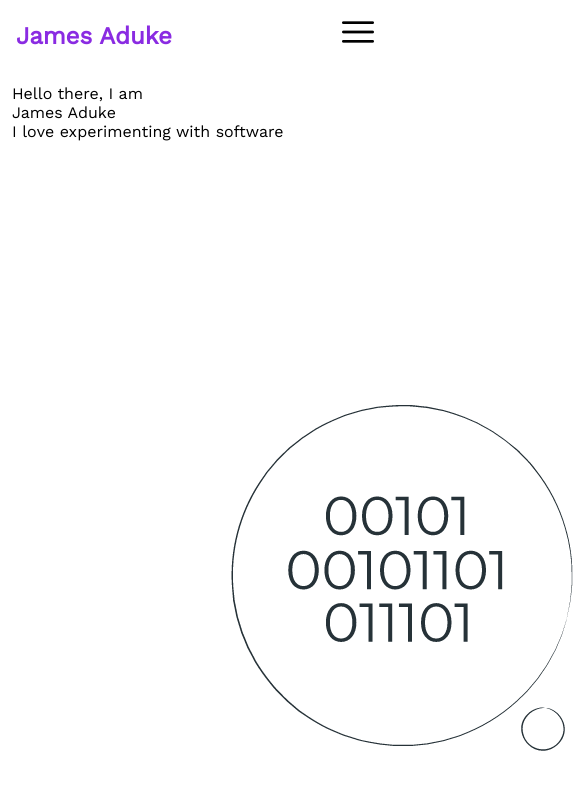
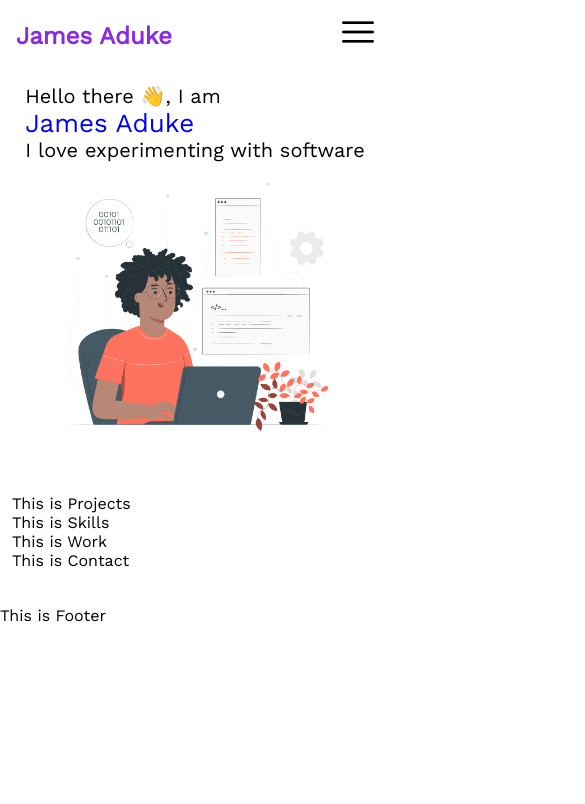
Before and after one commit to jamesaduke/react-portfolio, a React (Create React App) app: page / in a window 390 px wide. Shown: the top 804 px of the page, 585 px wide, since content can reach past the window. Built offline with nearby package versions, Linux system fonts and the light colour scheme.

Commit message:
style about-top section with mobile specifications

```diff
--- a/src/components/body/about/about.css
+++ b/src/components/body/about/about.css
@@ -0,0 +1,44 @@
+.about{
+    padding-bottom: 48px;
+}
+
+.about-top{
+    display: flex;
+    justify-content: space-between;
+    align-items: center;
+}
+
+.illustration{
+    height: 420px;
+}
+
+.about-info{
+    font-size: 24px;
+}
+
+.info-name{
+    color: blue;
+    font-size: 32px;
+
+
+}
+
+@media only screen and (max-width: 720px){
+    .about-top{
+        flex-direction: column;
+        justify-content:center;
+        align-items:center;
+    }
+
+    .illustration{
+        height: 280px;
+    }
+
+    .about-info{
+        font-size: 20px;
+    }
+
+    .info-name{
+        font-size: 26px;
+    }
+}
--- a/src/components/body/about/index.js
+++ b/src/components/body/about/index.js
@@ -6,7 +6,7 @@ function About (){
         <div className="about">
             <div className="about-top">
                 <div className="about-info">
-                    Hello there, I am
+                    Hello there 👋, I am
                     <br/><span className="info-name">James Aduke</span>
                     <br/>I love experimenting with software
                 </div>
```
